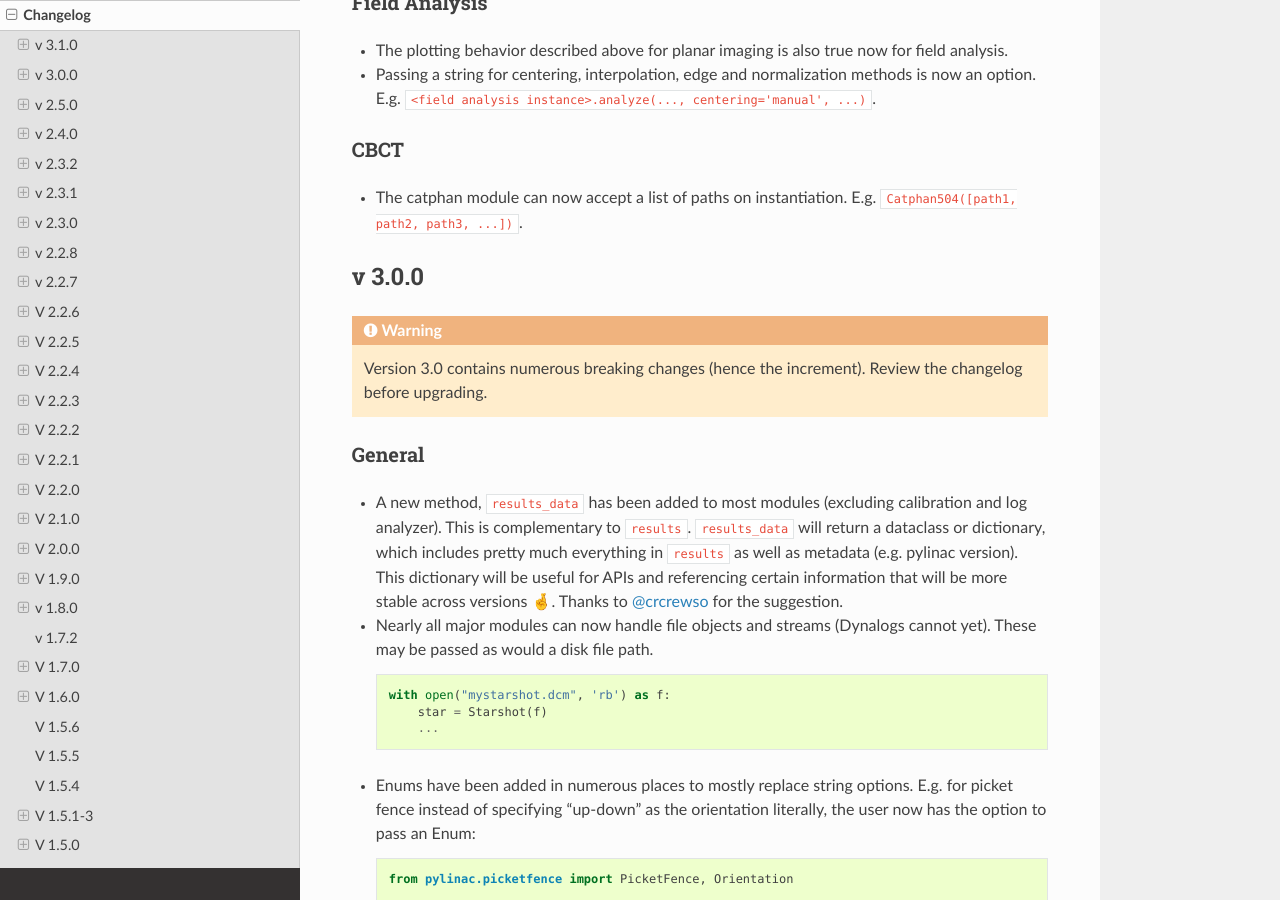
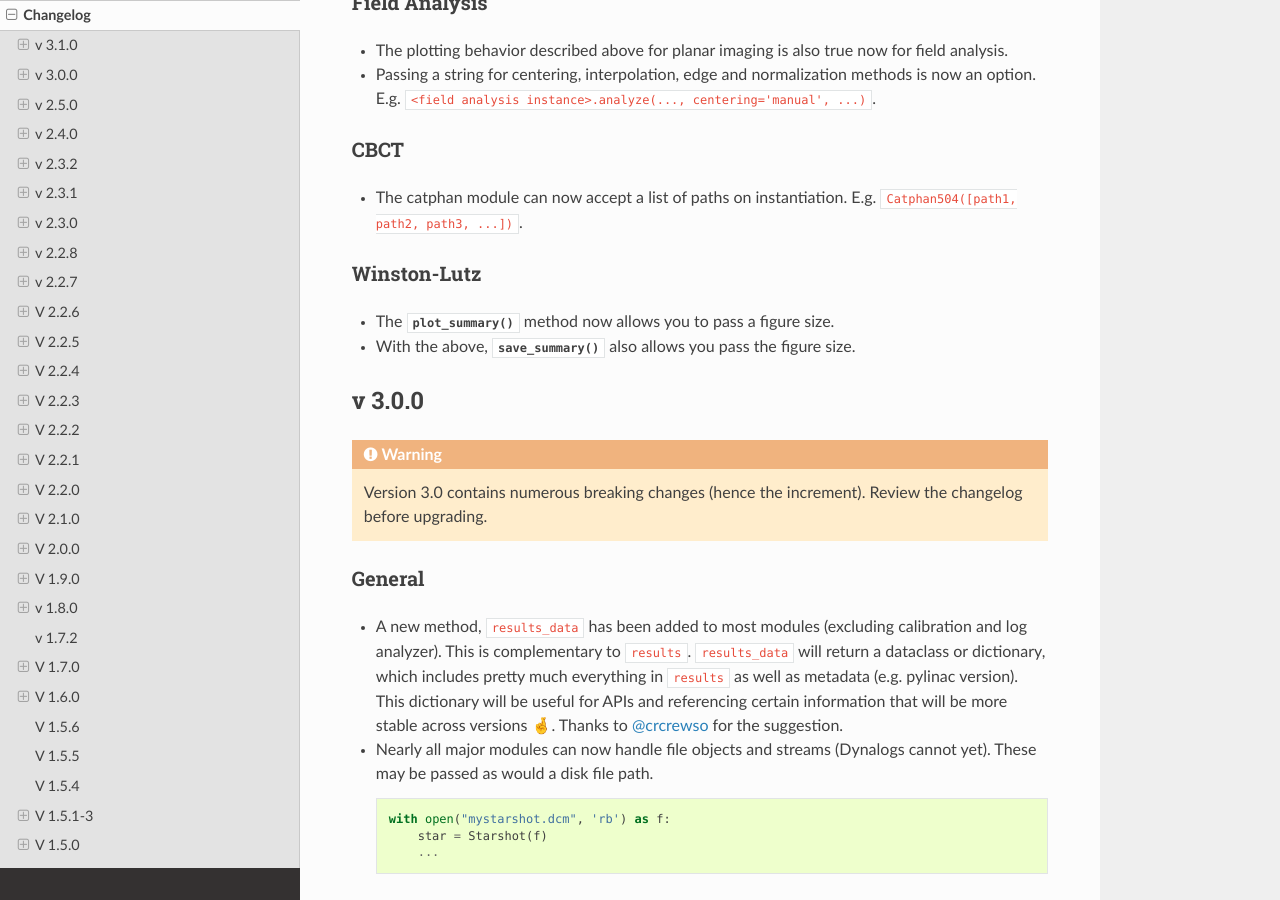
Before and after one commit to jrkerns/pylinac, a Sphinx documentation site: the page built from docs/source/changelog.rst, in a window 1280 px wide and 900 px high, scrolled down 644 px. Built offline with Sphinx 7.4.7 and the Read the Docs theme 2.0.0, drawn with Linux system fonts in a browser that asks for light colours; cross-references to code outside the pages are shown as plain code.

Commit message:
add WL docs

```diff
--- a/docs/source/changelog.rst
+++ b/docs/source/changelog.rst
@@ -34,6 +34,12 @@ CBCT
 ^^^^
 
 * The catphan module can now accept a list of paths on instantiation. E.g. ``Catphan504([path1, path2, path3, ...])``.
+
+Winston-Lutz
+^^^^^^^^^^^^
+
+* The :meth:`~pylinac.winston_lutz.WinstonLutz.plot_summary` method now allows you to pass a figure size.
+* With the above, :meth:`~pylinac.winston_lutz.WinstonLutz.save_summary` also allows you pass the figure size.
 
 
 v 3.0.0
```
